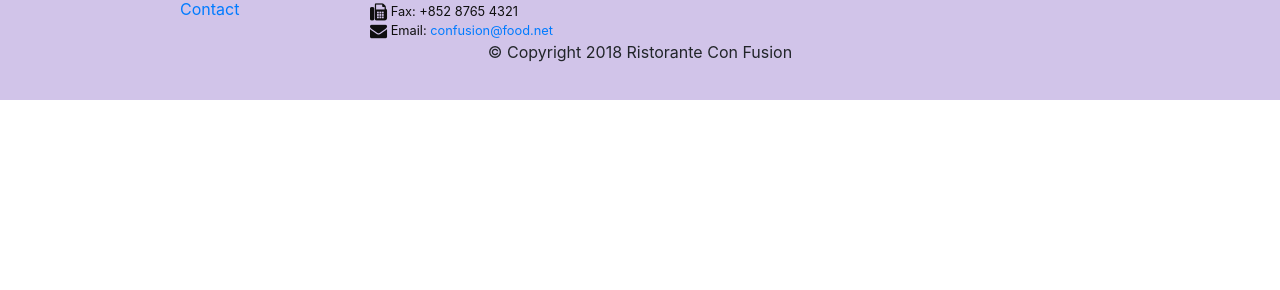
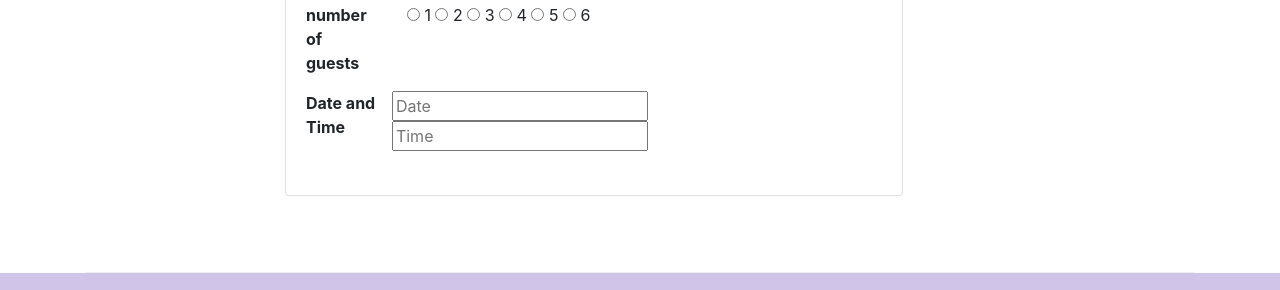
Before and after one commit to haafizwahab/resturantewebsite, a website: page index.html in a window 1280 px wide. Shown: the part 1661-1951 px from the top of the page. Before the commit the page ends 1761 px from the top, so only its background shows below. Drawn offline with nearby package versions, Linux system fonts and the light colour scheme.

Commit message:
assignment 2 in progress

```diff
--- a/index.html
+++ b/index.html
@@ -78,8 +78,13 @@
               your culinary senses!
             </p>
           </div>
-          <div class="col-12 col-sm align-self-center">
-            <img src="img/logo.png" alt="Alberto" class="img-fluid" />
+          <div class="col-12 col-sm-3 align-self-center">
+            <img src="img/logo.png" alt="logo" class="img-fluid" />
+          </div>
+          <div class="col-12 col-sm-3 align-self-center">
+            <button type="submit" class="btn btn-success" onClick="smoothsc">
+              Reserve Table
+            </button>
           </div>
         </div>
       </div>
@@ -98,7 +103,10 @@
               alt="uthappizza"
             />
             <div class="media-body">
-              <h2 class="mt-0">Uthappizza</h2>
+              <h2 class="mt-0">
+                Uthappizza <span class="badge badge-danger">HOT</span>
+                <span class="badge badge-pill badge-secondary">9.5$</span>
+              </h2>
               <p class="d-none d-sm-block">
                 A unique combination of Indian Uthappam (pancake) and Italian
                 pizza, topped with Cerignola olives, ripe vine cherry tomatoes,
@@ -116,7 +124,9 @@
         <div class="col col-sm col-md">
           <div class="media">
             <div class="media-body">
-              <h2>Weekend Grand Buffet</h2>
+              <h2>
+                Weekend Grand Buffet <span class="badge badge-danger">NEW</span>
+              </h2>
               <p class="d-none d-sm-block">
                 Featuring mouthwatering combinations with a choice of five
                 different salads, six enticing appetizers, six main entrees and
@@ -154,6 +164,53 @@
                 world, he specializes in creating mouthwatering Indo-Italian
                 fusion experiences.
               </p>
+            </div>
+          </div>
+        </div>
+      </div>
+      <div class="row row-content align-self-center" id="form">
+        <div class="col-12 col-sm-7 offset-2">
+          <div class="card">
+            <h3 class="card-header bg-success text-white">Reserve A Table</h3>
+            <div class="card-body">
+              <dl class="row">
+                <dt class="col-2">number of guests</dt>
+                <dd class="col-9">
+                  <form action="">
+                    <input type="radio" id="1" name="counting" value="1" />
+                    <label for="male">1</label>
+                    <input type="radio" id="2" name="counting" value="2" />
+                    <label for="female">2</label>
+                    <input type="radio" id="3" name="counting" value="3" />
+                    <label for="other">3</label>
+                    <input type="radio" id="4" name="counting" value="4" />
+                    <label for="male">4</label>
+                    <input type="radio" id="5" name="counting" value="5" />
+                    <label for="female">5</label>
+                    <input type="radio" id="6" name="counting" value="6" />
+                    <label for="other">6</label>
+                  </form>
+                </dd>
+                <dt class="col-2 mt-3">Date and Time</dt>
+                <dd class="col-10 align-items-center mt-3">
+                  <div class="row">
+                    <form action="">
+                      <input
+                        type="text"
+                        name="date"
+                        id="date"
+                        placeholder="Date"
+                      />
+                      <input
+                        type="text"
+                        name="time"
+                        id="time"
+                        placeholder="Time"
+                      />
+                    </form>
+                  </div>
+                </dd>
+              </dl>
             </div>
           </div>
         </div>
```
